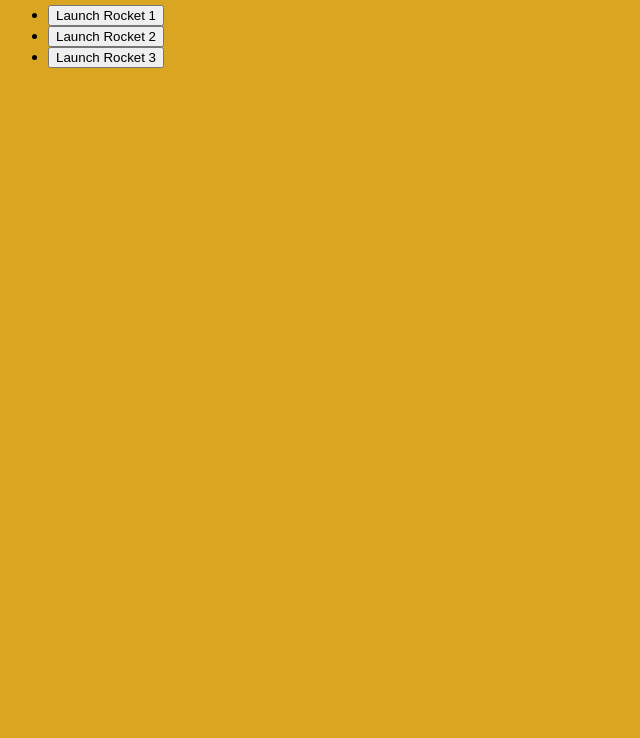
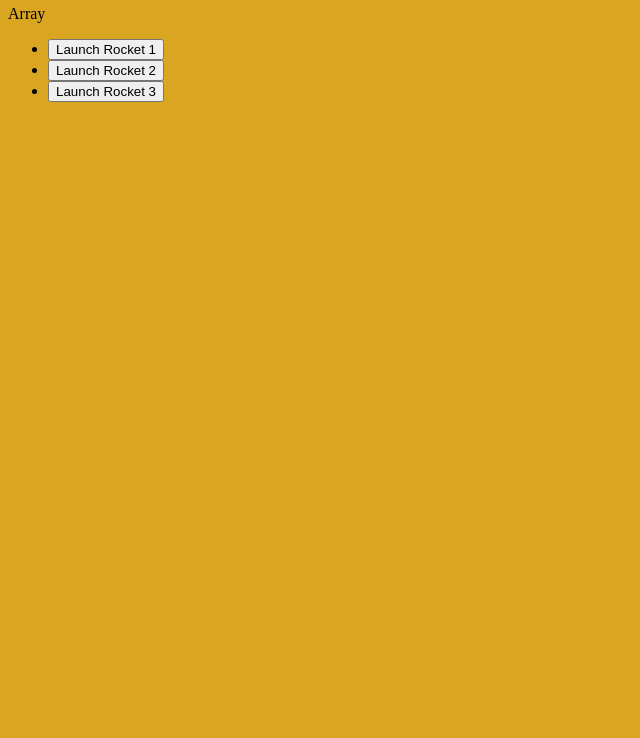
Before and after one commit to pavel88silber/practice-1, a website: page index.html in a window 1280 px wide. Shown: the part 62-800 px from the top of the page, without its empty margins (0-640 px from the left). Drawn offline with Linux system fonts and the light colour scheme.

Commit message:
update index.html

```diff
--- a/index.html
+++ b/index.html
@@ -9,6 +9,7 @@
 </head>
 <body>
     <h2>Practice 1</h2>
+    <p class="array">Array</p>
 
 <ul>
     <li><button>Launch Rocket 1</button></li>
```
